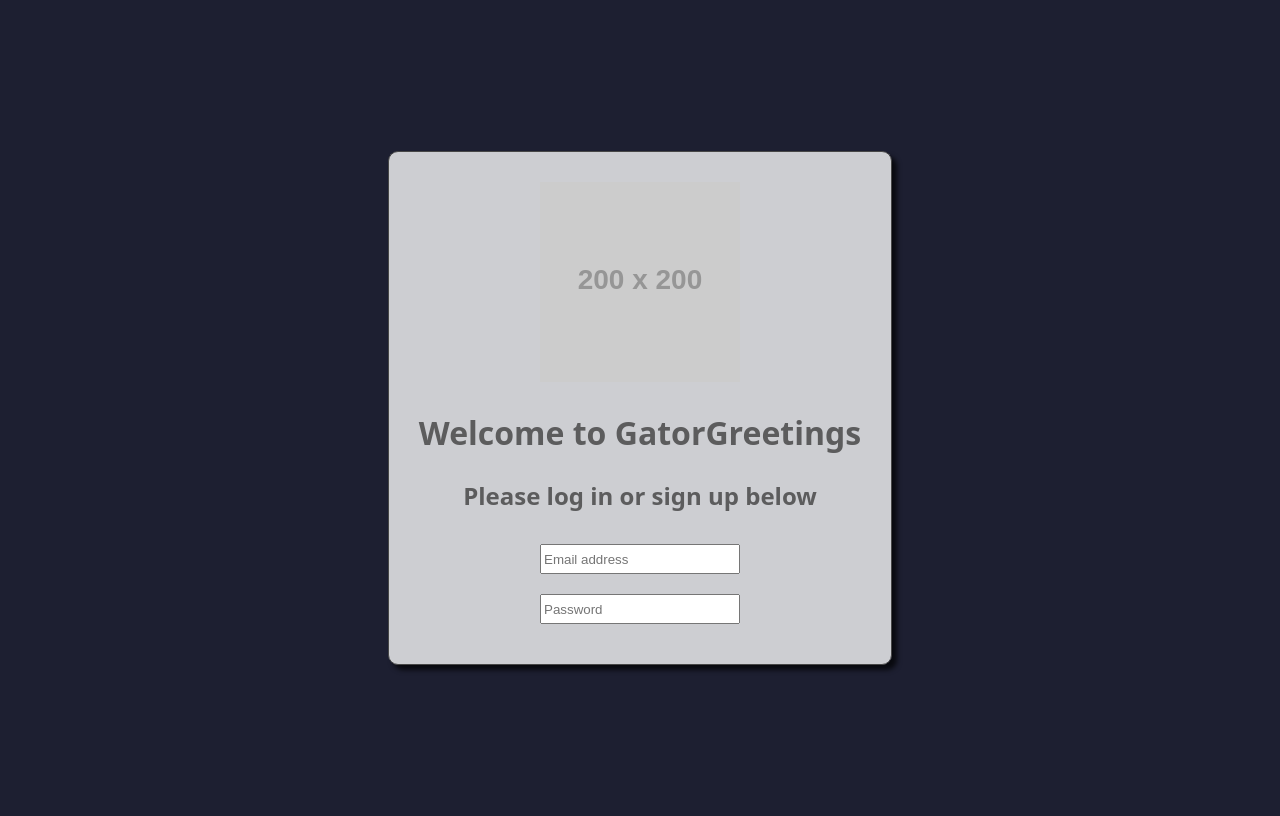
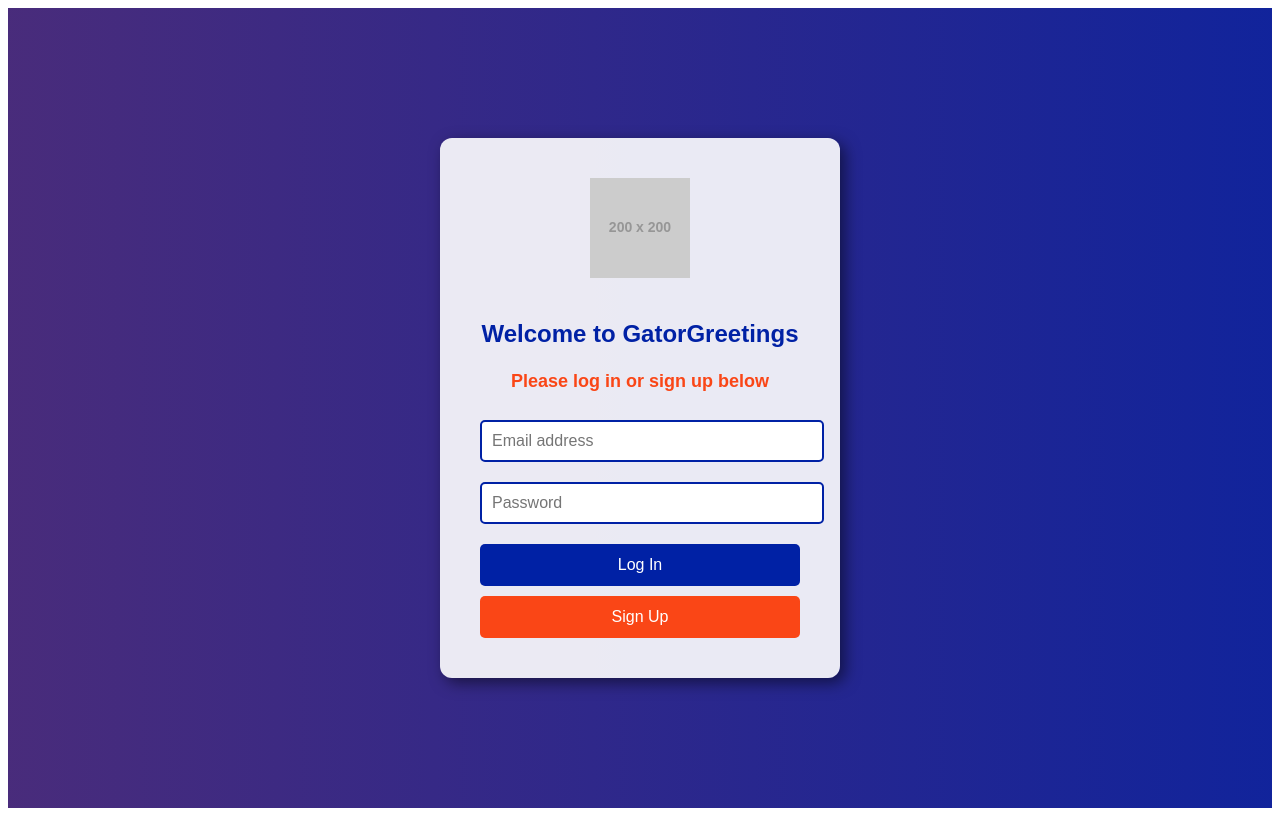
Before and after one commit to samgator/gator-greetings, a React (Vite) app in the folder react-apps/: page / in a window 1280 px wide. Built offline with nearby package versions, Linux system fonts and the light colour scheme.

Commit message:
Updated styling on the log in/sign in page

```diff
--- a/react-apps/src/Login.jsx
+++ b/react-apps/src/Login.jsx
@@ -1,15 +1,21 @@
 function Login() {
-    return(
+    return (
         <div className="container">
             <div className="login">
-                <img src="https://placehold.co/200"></img> {/* Enter logo here later */}
-                <h1>Welcome to GatorGreetings</h1>
-                <h2>Please log in or sign up below</h2>
-                <div><input type="text" placeholder="Email address"/></div>
-                <div><input type="text" placeholder="Password"/></div>
+                <img src="https://placehold.co/200" alt="GatorGreetings Logo" className="logo"/>
+                <h1 className="title">Welcome to GatorGreetings</h1>
+                <h2 className="subtitle">Please log in or sign up below</h2>
+                <div>
+                    <input type="email" placeholder="Email address" className="input-field"/>
+                </div>
+                <div>
+                    <input type="password" placeholder="Password" className="input-field"/>
+                </div>
+                <button className="login-btn">Log In</button>
+                <button className="signup-btn">Sign Up</button>
             </div>
         </div>
     );
 }
 
-export default Login
+export default Login;
--- a/react-apps/src/index.css
+++ b/react-apps/src/index.css
@@ -1,35 +1,94 @@
 :root {
-  font-family: system-ui, Avenir, Helvetica, Arial, sans-serif;
+  --light-bg: rgba(255, 255, 255, 0.9);
+  --dark-text: #1d1f31;
+  font-family: 'Arial', sans-serif;
   line-height: 1.5;
-  font-weight: 400;
-
-  color: rgba(51, 51, 51, 0.733);
-  background-color: #1d1f31;
-
-  font-synthesis: none;
-  text-rendering: optimizeLegibility;
-  -webkit-font-smoothing: antialiased;
-  -moz-osx-font-smoothing: grayscale;
 }
 
-.container{
+.container {
   display: flex;
   justify-content: center;
   align-items: center;
   min-height: 100vh;
+  background-color: var(--dark-text);
 }
 
-.login{
-  background-color: rgba(255, 255, 255, 0.781);
-  border: 1px solid rgb(71, 71, 71);
-  border-radius: 10px;
-  box-shadow: 5px 5px 5px hsla(0, 0%, 0%, 0.705);
-  padding: 30px;
+.login {
+  background-color: var(--light-bg);
+  border-radius: 12px;
+  padding: 40px;
   text-align: center;
+  box-shadow: 5px 5px 15px rgba(0, 0, 0, 0.5);
+  width: 320px;
 }
 
-input{
-  width: 15vw;
-  height: 3vh;
-  margin: 10px;
+.logo {
+  width: 100px;
+  margin-bottom: 15px;
 }
+
+.title {
+  color: #0021A5;
+  font-size: 24px;
+  font-weight: bold;
+}
+
+.subtitle {
+  color: #FA4616;
+  font-size: 18px;
+}
+
+.input-field {
+  width: 100%;
+  padding: 10px;
+  margin: 10px 0;
+  border: 2px solid #0021A5;
+  border-radius: 5px;
+  font-size: 16px;
+}
+
+.input-field:focus {
+  outline: none;
+  border-color: #FA4616;
+  box-shadow: 0 0 8px #FA4616;
+}
+
+button {
+  width: 100%;
+  padding: 12px;
+  margin-top: 10px;
+  border: none;
+  border-radius: 5px;
+  font-size: 16px;
+  cursor: pointer;
+}
+
+.login-btn {
+  background-color: #0021A5;
+  color: white;
+}
+
+.signup-btn {
+  background-color: #FA4616;
+  color: white;
+}
+
+button:hover {
+  opacity: 0.8;
+}
+
+@keyframes gradientAnimation {
+  0% { background-position: 0% 50%; }
+  50% { background-position: 100% 50%; }
+  100% { background-position: 0% 50%; }
+}
+
+.container {
+  display: flex;
+  justify-content: center;
+  align-items: center;
+  min-height: 100vh;
+  background: linear-gradient(270deg, #0021A5, #FA4616);
+  background-size: 450% 450%;
+  animation: gradientAnimation 10s ease infinite;
+}
```
